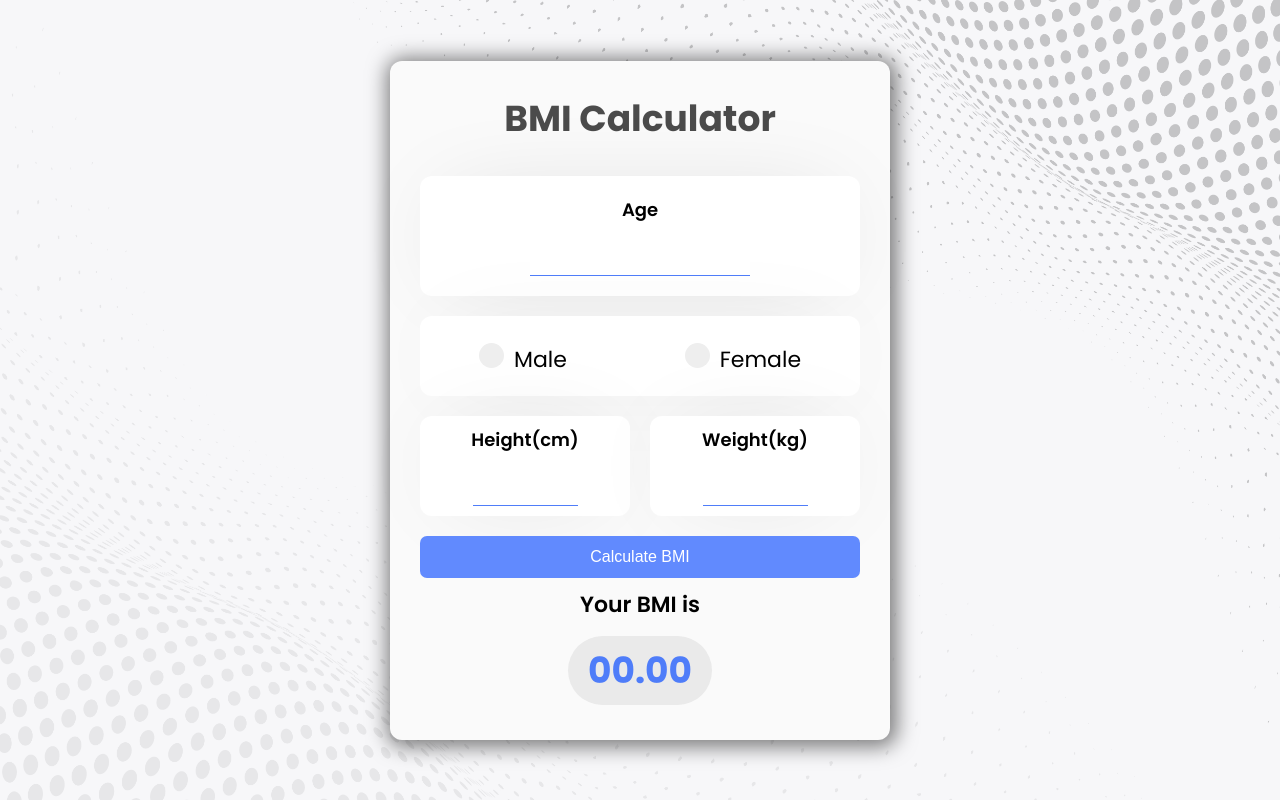
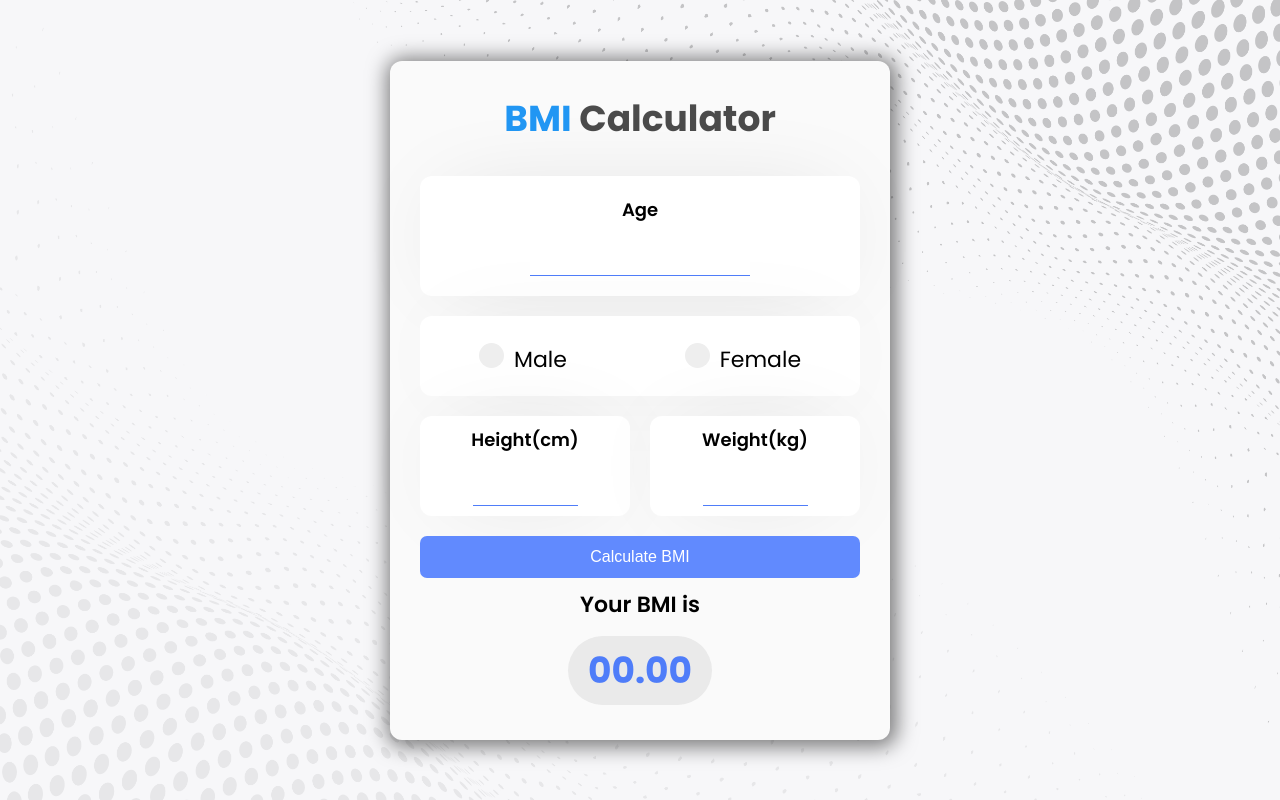
Before and after one commit to mohitgit7/bmi-calc, a plain HTML site: page index.html in a window 1280 px wide. Drawn offline with Linux system fonts and the light colour scheme.

Commit message:
Update style.css

```diff
--- a/style.css
+++ b/style.css
@@ -38,6 +38,9 @@
     padding: 30px 0;
 
   }
+#h-color{
+    color:#2196F3;
+}
 
 
 
```
